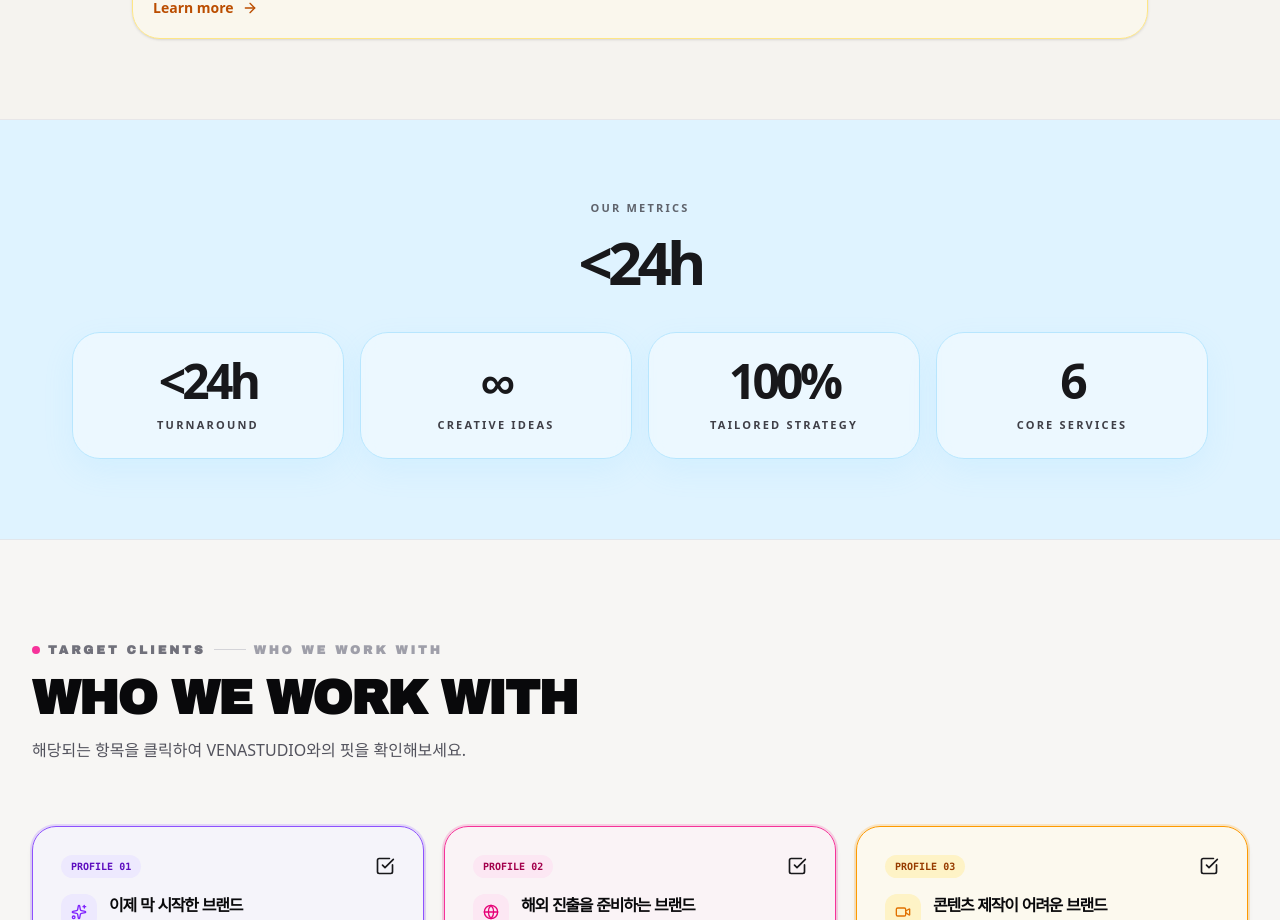
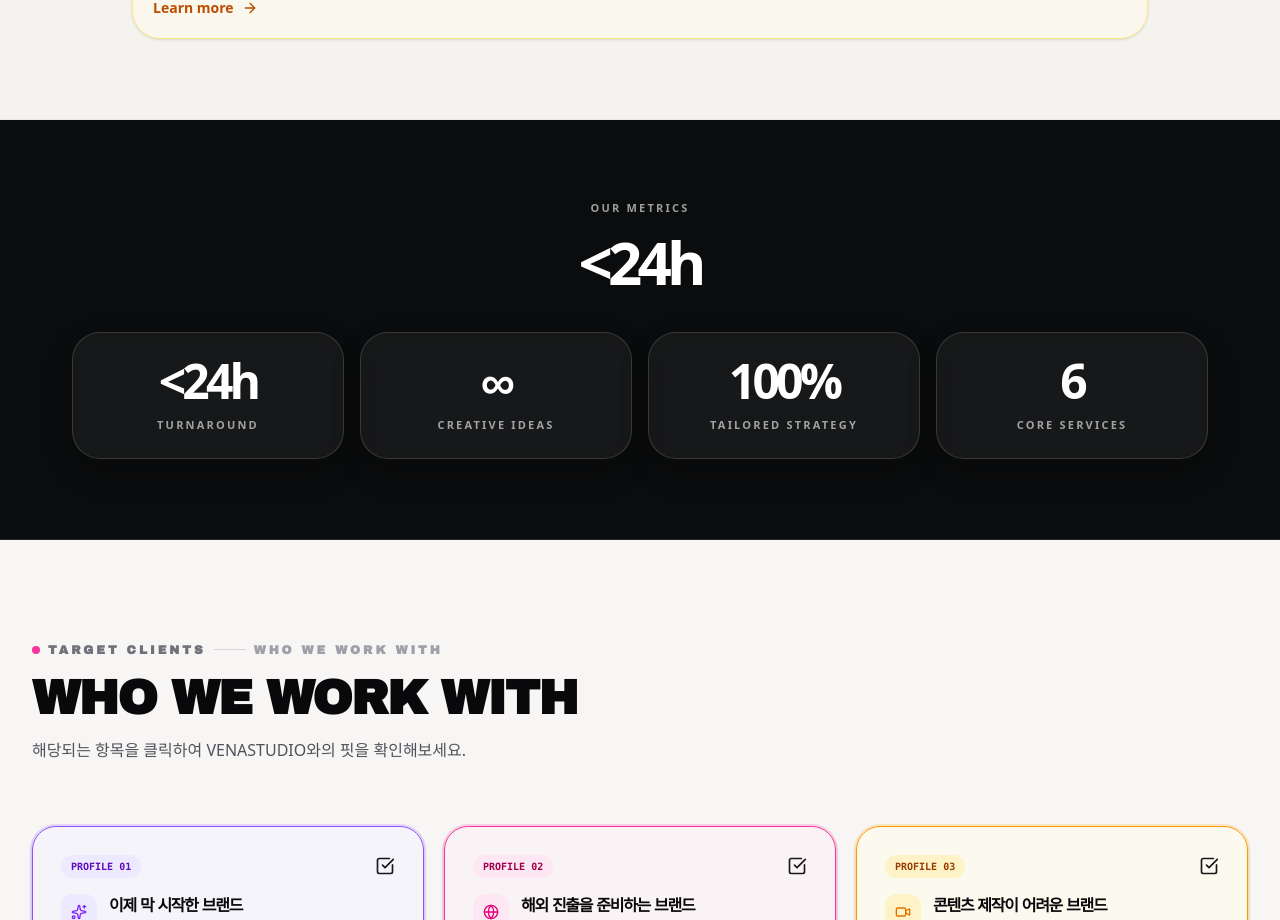
Before and after one commit to moirvena/vena-studio, a React (Vite) app: page / in a window 1280 px wide. Shown: the part 3720-4640 px from the top of the page. Built offline with nearby package versions, Linux system fonts and the light colour scheme; no server answers.

Commit message:
Change Why VENA background to black

```diff
--- a/src/components/WhyVena.tsx
+++ b/src/components/WhyVena.tsx
@@ -41,11 +41,11 @@ export const WhyVena: React.FC<WhyVenaProps> = ({ language = 'ko' }) => {
   const isKo = language === 'ko';
 
   return (
-    <section id="why-vena" className="border-b border-zinc-200/80 bg-[#dff3ff] py-20 text-zinc-900">
+    <section id="why-vena" className="border-b border-zinc-800 bg-[#0b0c0d] py-20 text-white">
       <div className="max-w-[1200px] mx-auto px-5 sm:px-8">
         <div className="mb-10 text-center">
-          <p className="mb-4 text-[11px] font-bold uppercase tracking-[0.2em] text-zinc-700/80">Our metrics</p>
-          <h2 className="text-4xl font-black tracking-[-0.08em] text-zinc-900 sm:text-6xl">&lt;24h</h2>
+          <p className="mb-4 text-[11px] font-bold uppercase tracking-[0.2em] text-white/60">Our metrics</p>
+          <h2 className="text-4xl font-black tracking-[-0.08em] text-white sm:text-6xl">&lt;24h</h2>
         </div>
 
         <div className="grid grid-cols-2 gap-4 md:grid-cols-4">
@@ -55,9 +55,9 @@ export const WhyVena: React.FC<WhyVenaProps> = ({ language = 'ko' }) => {
             { value: '100%', label: 'tailored strategy' },
             { value: '6', label: 'core services' },
           ].map((item) => (
-            <div key={item.label} className="rounded-[28px] border border-sky-200 bg-white/40 p-6 text-center shadow-[0_12px_30px_rgba(125,211,252,0.12)] backdrop-blur-sm">
-              <div className="text-4xl font-black tracking-[-0.08em] text-zinc-900 sm:text-5xl">{item.value}</div>
-              <div className="mt-3 text-[11px] font-bold uppercase tracking-[0.2em] text-zinc-700">{item.label}</div>
+            <div key={item.label} className="rounded-[28px] border border-white/15 bg-white/5 p-6 text-center shadow-[0_12px_30px_rgba(0,0,0,0.2)] backdrop-blur-sm">
+              <div className="text-4xl font-black tracking-[-0.08em] text-white sm:text-5xl">{item.value}</div>
+              <div className="mt-3 text-[11px] font-bold uppercase tracking-[0.2em] text-white/60">{item.label}</div>
             </div>
           ))}
         </div>
```
